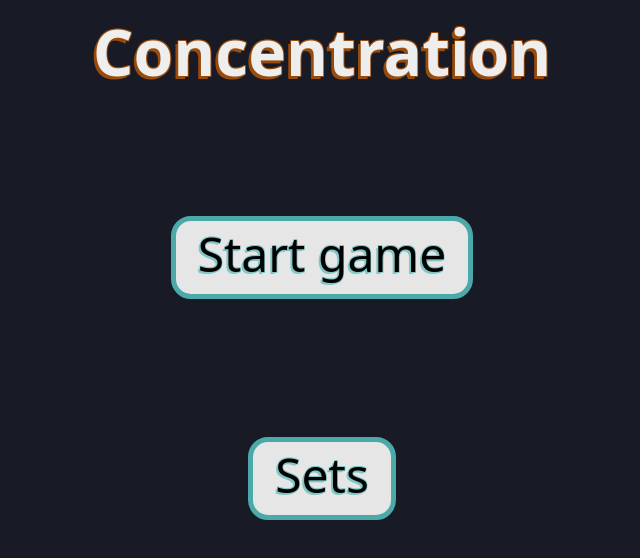
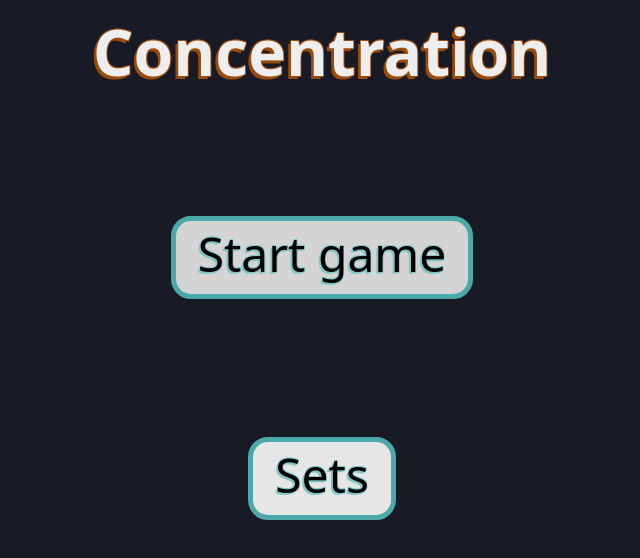
Before and after one commit to mmoonchu/ConcentrationGame, a plain HTML site: page index.html in a window 1280 px wide. In both pictures the pointer is over the element "Start game". Shown: the whole page, without its empty margins (318-958 px from the left). Drawn offline with Linux system fonts and the light colour scheme.

Commit message:
Added color change on menu-button:hover

```diff
--- a/script.js
+++ b/script.js
@@ -195,7 +195,6 @@ const clearBoard = function() {
         const cardIndex = card.id.replace('grid', '');
         card.removeEventListener('click', activeSet[cardIndex].flipCard_);
         card.remove();
-        console.log(`hi`);
     })
 }
 
--- a/style.css
+++ b/style.css
@@ -47,9 +47,6 @@ header {
     padding: 4.2rem;
     height: 80%;
 }
-.menu-button:hover {
-    cursor: pointer;
-}
 .menu-button {
     border-radius: 20px;
     border: 5px solid #4CA9A9;
@@ -63,6 +60,10 @@ header {
       .6px -.6px 0 #80C6C6,  /* Top-right shadow */
       -2px 2px 0 #80C6C6,  /* Bottom-left shadow */
       .6px .6px 0 #80C6C6;   /* Bottom-right shadow */
+}
+.menu-button:hover {
+    cursor: pointer;
+    background-color: #d4d4d4;
 }
 
 .modal-container {
```
